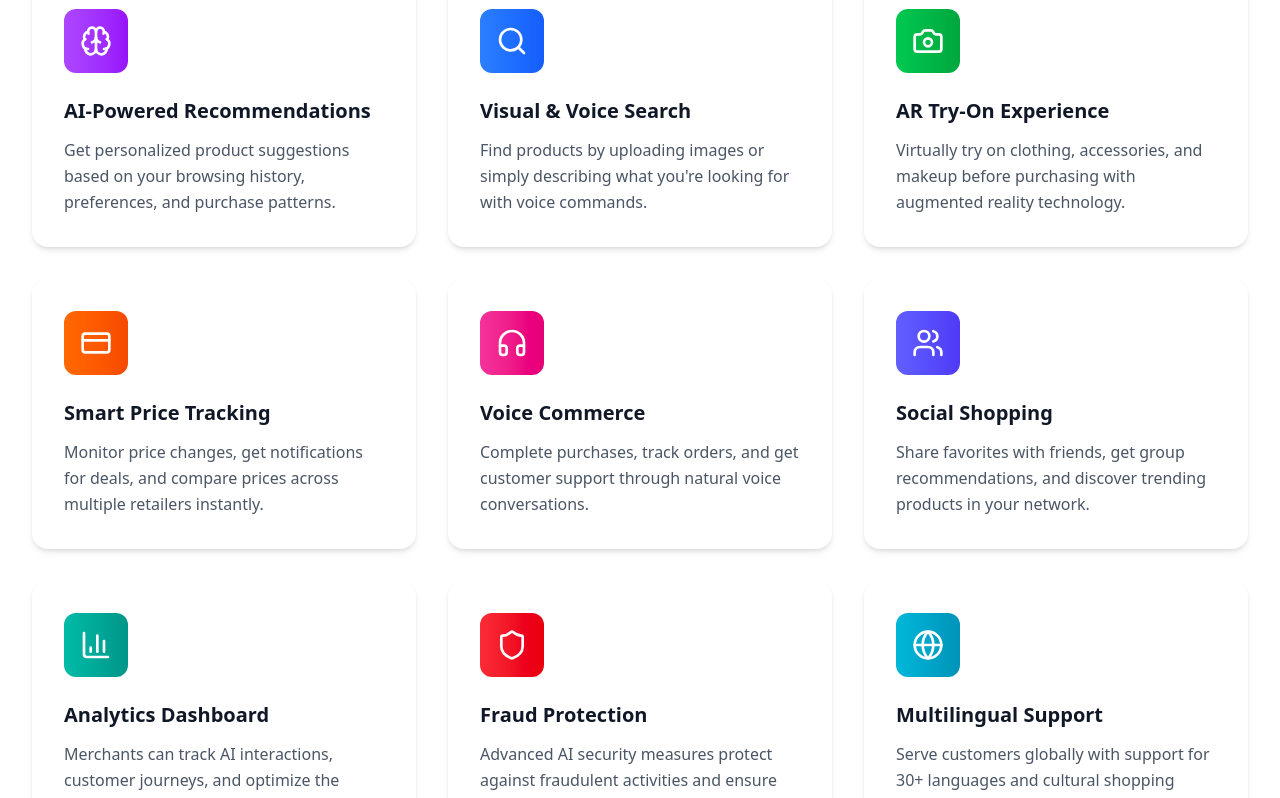
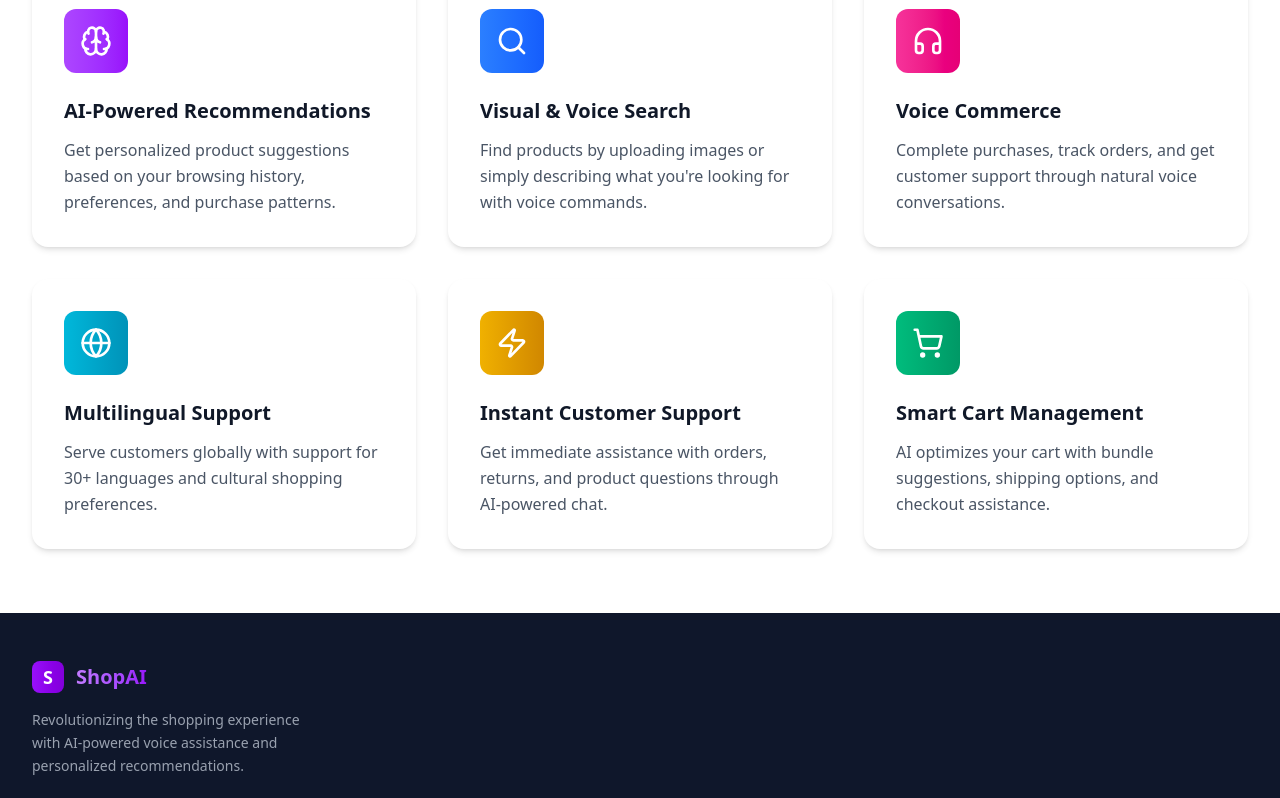
Before and after one commit to lakshyajangid28/shop-ai, a Next.js app: page /features in a window 1280 px wide. Shown: the part 320-1118 px from the top of the page. Built offline with nearby package versions, Linux system fonts and the light colour scheme.

Commit message:
changes to products and features

```diff
--- a/components/Shop/ProductRecommendations.tsx
+++ b/components/Shop/ProductRecommendations.tsx
@@ -16,6 +16,7 @@ const ProductRecommendations = ({
   query,
   loading,
 }: ProductRecommendationsProps) => {
+  console.log(products);
   if (loading) {
     return (
       <div className="bg-gradient-to-br from-purple-50 to-pink-50 rounded-2xl shadow-lg p-8 text-center text-lg text-gray-600">
@@ -47,10 +48,10 @@ const ProductRecommendations = ({
       {products.map((product: any, idx: number) => {
         const normalizedProduct = {
           image: product.image || "", // optional if backend includes image
-          title: product.product_title,
-          price: product.product_price,
+          title: product.title,
+          price: product.price,
           rating: product.rating || "", // optional
-          link: `https://www.amazon.com/dp/${product.asin}`, // optional direct link
+          link: product.link, // optional direct link
           rank: idx + 1,
         };
 
--- a/data/features.tsx
+++ b/data/features.tsx
@@ -12,93 +12,50 @@ import {
   CreditCard,
   Users,
   TrendingUp,
-} from 'lucide-react';
-
+} from "lucide-react";
 
 const features = [
   {
     icon: <Brain className="h-8 w-8" />,
-    title: 'AI-Powered Recommendations',
+    title: "AI-Powered Recommendations",
     description:
-      'Get personalized product suggestions based on your browsing history, preferences, and purchase patterns.',
-    color: 'from-purple-500 to-purple-600',
+      "Get personalized product suggestions based on your browsing history, preferences, and purchase patterns.",
+    color: "from-purple-500 to-purple-600",
   },
   {
     icon: <Search className="h-8 w-8" />,
-    title: 'Visual & Voice Search',
+    title: "Visual & Voice Search",
     description:
-      'Find products by uploading images or simply describing what you\'re looking for with voice commands.',
-    color: 'from-blue-500 to-blue-600',
-  },
-  {
-    icon: <Camera className="h-8 w-8" />,
-    title: 'AR Try-On Experience',
-    description:
-      'Virtually try on clothing, accessories, and makeup before purchasing with augmented reality technology.',
-    color: 'from-green-500 to-green-600',
-  },
-  {
-    icon: <CreditCard className="h-8 w-8" />,
-    title: 'Smart Price Tracking',
-    description:
-      'Monitor price changes, get notifications for deals, and compare prices across multiple retailers instantly.',
-    color: 'from-orange-500 to-orange-600',
+      "Find products by uploading images or simply describing what you're looking for with voice commands.",
+    color: "from-blue-500 to-blue-600",
   },
   {
     icon: <Headphones className="h-8 w-8" />,
-    title: 'Voice Commerce',
+    title: "Voice Commerce",
     description:
-      'Complete purchases, track orders, and get customer support through natural voice conversations.',
-    color: 'from-pink-500 to-pink-600',
-  },
-  {
-    icon: <Users className="h-8 w-8" />,
-    title: 'Social Shopping',
-    description:
-      'Share favorites with friends, get group recommendations, and discover trending products in your network.',
-    color: 'from-indigo-500 to-indigo-600',
-  },
-  {
-    icon: <BarChart3 className="h-8 w-8" />,
-    title: 'Analytics Dashboard',
-    description:
-      'Merchants can track AI interactions, customer journeys, and optimize the shopping experience with insights.',
-    color: 'from-teal-500 to-teal-600',
-  },
-  {
-    icon: <Shield className="h-8 w-8" />,
-    title: 'Fraud Protection',
-    description:
-      'Advanced AI security measures protect against fraudulent activities and ensure safe transactions.',
-    color: 'from-red-500 to-red-600',
+      "Complete purchases, track orders, and get customer support through natural voice conversations.",
+    color: "from-pink-500 to-pink-600",
   },
   {
     icon: <Globe className="h-8 w-8" />,
-    title: 'Multilingual Support',
+    title: "Multilingual Support",
     description:
-      'Serve customers globally with support for 30+ languages and cultural shopping preferences.',
-    color: 'from-cyan-500 to-cyan-600',
+      "Serve customers globally with support for 30+ languages and cultural shopping preferences.",
+    color: "from-cyan-500 to-cyan-600",
   },
   {
     icon: <Zap className="h-8 w-8" />,
-    title: 'Instant Customer Support',
+    title: "Instant Customer Support",
     description:
-      'Get immediate assistance with orders, returns, and product questions through AI-powered chat.',
-    color: 'from-yellow-500 to-yellow-600',
-  },
-  {
-    icon: <TrendingUp className="h-8 w-8" />,
-    title: 'Predictive Analytics',
-    description:
-      'Anticipate customer needs and stock levels with machine learning-powered demand forecasting.',
-    color: 'from-violet-500 to-violet-600',
+      "Get immediate assistance with orders, returns, and product questions through AI-powered chat.",
+    color: "from-yellow-500 to-yellow-600",
   },
   {
     icon: <ShoppingCart className="h-8 w-8" />,
-    title: 'Smart Cart Management',
+    title: "Smart Cart Management",
     description:
-      'AI optimizes your cart with bundle suggestions, shipping options, and checkout assistance.',
-    color: 'from-emerald-500 to-emerald-600',
+      "AI optimizes your cart with bundle suggestions, shipping options, and checkout assistance.",
+    color: "from-emerald-500 to-emerald-600",
   },
 ];
 
```
